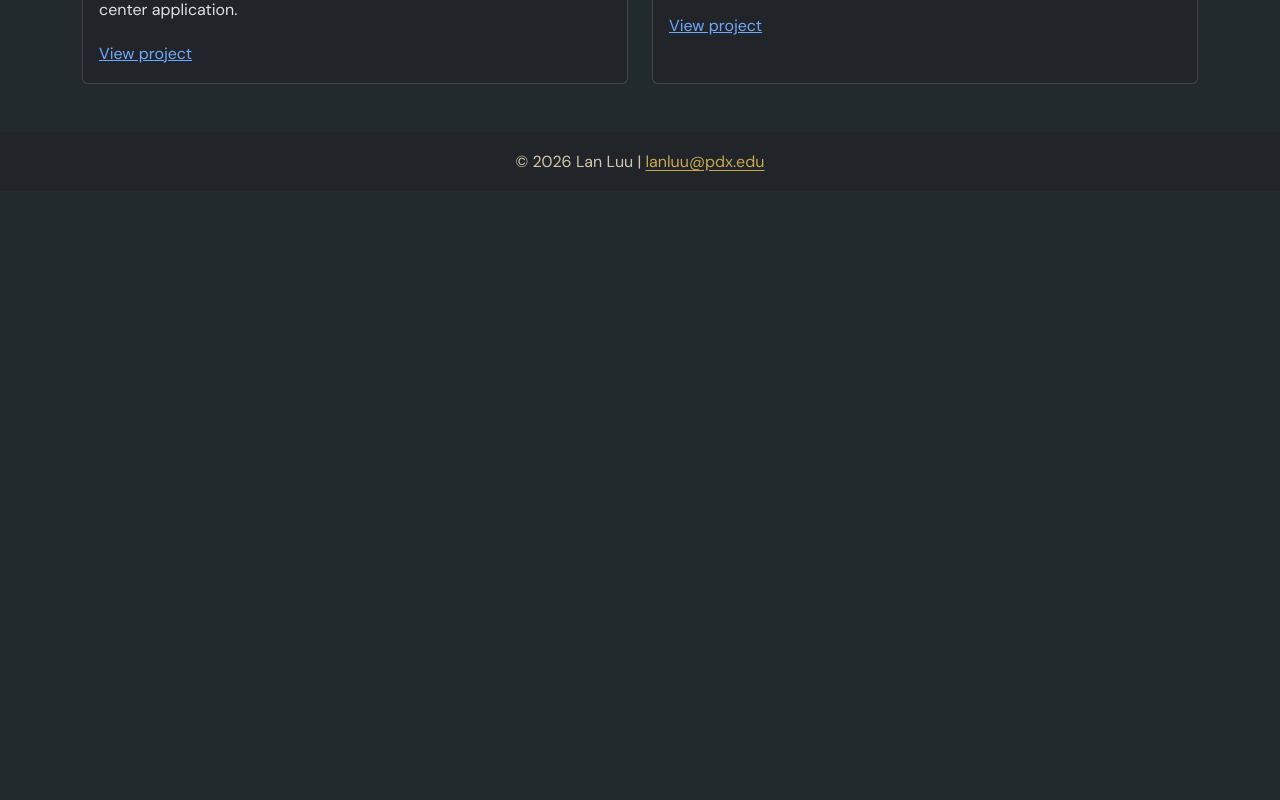
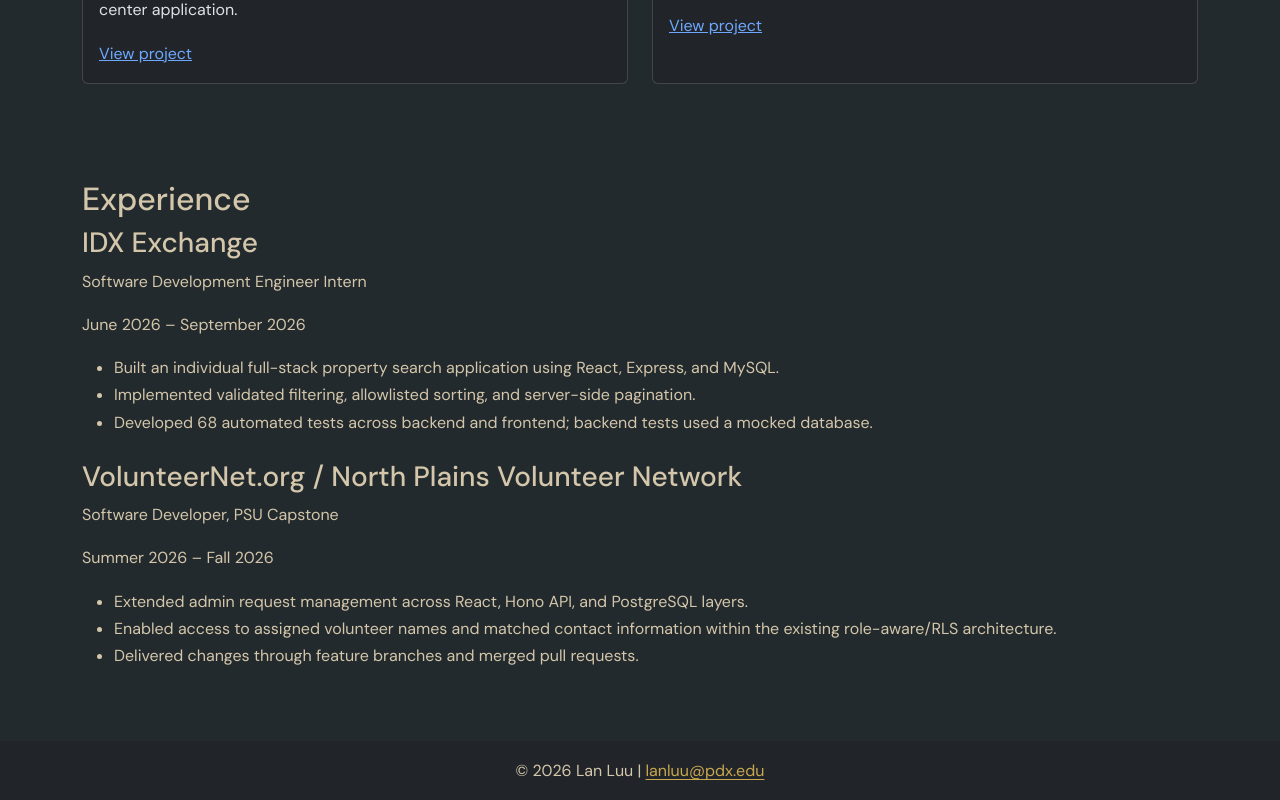
Before and after one commit to lanluu-hub/lanluu-hub.github.io, a React (Vite) app: page /#/ in a window 1280 px wide. Shown: the part 1136-1936 px from the top of the page. Before the commit the page ends 1327 px from the top, so only its background shows below. Built offline with nearby package versions, Linux system fonts and the light colour scheme.

Commit message:
feat: add Experience section

```diff
--- /dev/null
+++ b/src/components/ExperienceItem.tsx
@@ -0,0 +1,22 @@
+import type { Experience } from "../data/experience";
+
+type ExperienceItemProps = {
+  experience: Experience;
+};
+
+function ExperienceItem({ experience }: ExperienceItemProps) {
+  return (
+    <article className="mb-4">
+      <h3>{experience.organization}</h3>
+      <p>{experience.role}</p>
+      <p>{experience.period}</p>
+      <ul>
+        {experience.highlights.map((highlight) => (
+          <li key={highlight}>{highlight}</li>
+        ))}
+      </ul>
+    </article>
+  );
+}
+
+export default ExperienceItem;
--- /dev/null
+++ b/src/data/experience.ts
@@ -0,0 +1,32 @@
+export type Experience = {
+  id: string;
+  organization: string;
+  role: string;
+  period: string;
+  highlights: string[];
+};
+
+export const experiences: Experience[] = [
+  {
+    id: "1",
+    organization: "IDX Exchange",
+    role: "Software Development Engineer Intern",
+    period: "June 2026 – September 2026",
+    highlights: [
+      "Built an individual full-stack property search application using React, Express, and MySQL.",
+      "Implemented validated filtering, allowlisted sorting, and server-side pagination.",
+      "Developed 68 automated tests across backend and frontend; backend tests used a mocked database.",
+    ],
+  },
+  {
+    id: "2",
+    organization: "VolunteerNet.org / North Plains Volunteer Network",
+    role: "Software Developer, PSU Capstone",
+    period: "Summer 2026 – Fall 2026",
+    highlights: [
+      "Extended admin request management across React, Hono API, and PostgreSQL layers.",
+      "Enabled access to assigned volunteer names and matched contact information within the existing role-aware/RLS architecture.",
+      "Delivered changes through feature branches and merged pull requests.",
+    ],
+  },
+];
--- a/src/data/projects.ts
+++ b/src/data/projects.ts
@@ -31,7 +31,7 @@
     summary:
       "Contributed the central application integration layer, domain models, terminal workflows, and initial SQLite integration to a team-built data center application.",
     role: "Team software engineering project",
-    technologies: ["C++", "Make", "HonoSQLite"],
+    technologies: ["C++", "Make", "SQLite"],
     repositoryUrl: "https://github.com/lanluu-hub/ChocAn_Data_Center",
   },
   {
--- a/src/pages/Home.tsx
+++ b/src/pages/Home.tsx
@@ -2,6 +2,8 @@
 import { Container, Row, Col } from "react-bootstrap";
 import { projects } from "../data/projects";
 import ProjectCard from "../components/ProjectCard";
+import { experiences } from "../data/experience";
+import ExperienceItem from "../components/ExperienceItem";
 
 function Home() {
   return (
@@ -45,6 +47,14 @@
             ))}
           </Row>
         </section>
+
+        <section className="py-5" aria-labelledby="experience-title">
+          <h2 id="experience-title">Experience</h2>
+
+          {experiences.map((experience) => (
+            <ExperienceItem key={experience.id} experience={experience} />
+          ))}
+        </section>
       </Container>
     </main>
   );
```
